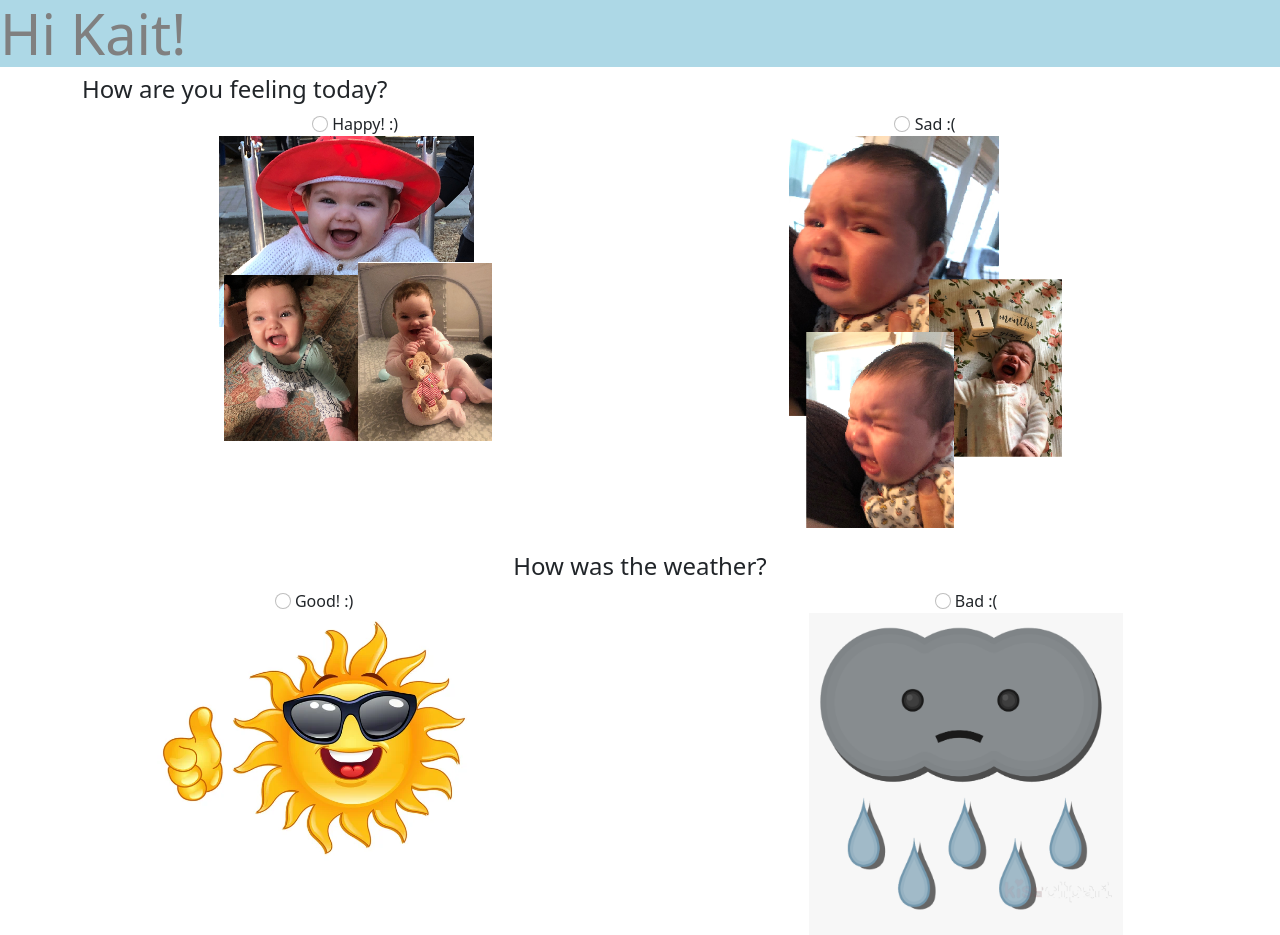
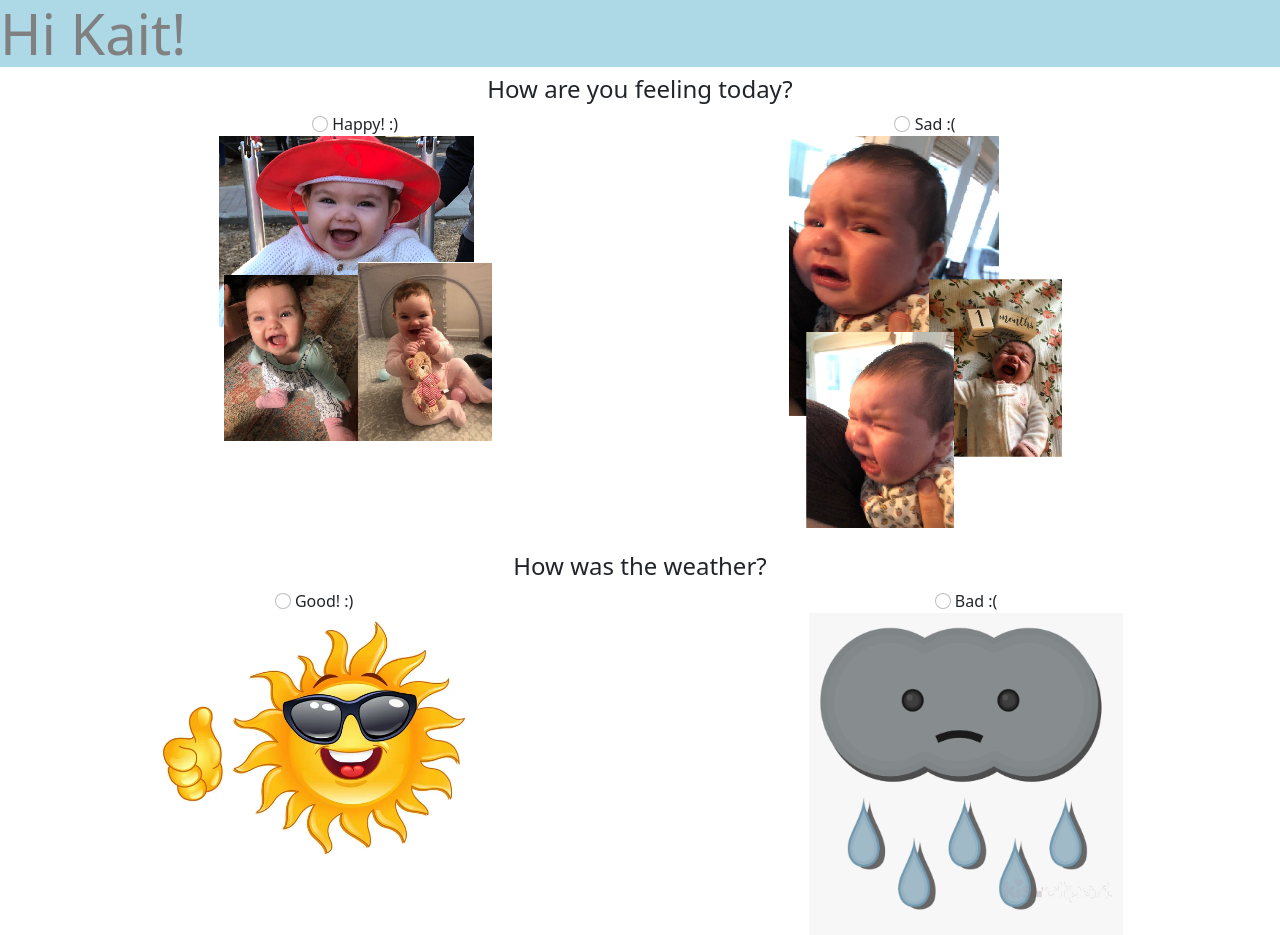
Before and after one commit to bpolicarpio/mysite, a Django app: page /weather/ in a window 1280 px wide. Run offline with Django 4.2, Linux system fonts and the light colour scheme.

Commit message:
Update index.html

```diff
--- a/mysite/weather/templates/weather/index.html
+++ b/mysite/weather/templates/weather/index.html
@@ -13,7 +13,7 @@
 <form>
     <div class="container">
         <div class="row">
-            <div class="col">
+            <div class="col" style="text-align:center">
                 <h4>How are you feeling today?</h4>
             </div>
         </div>
```
